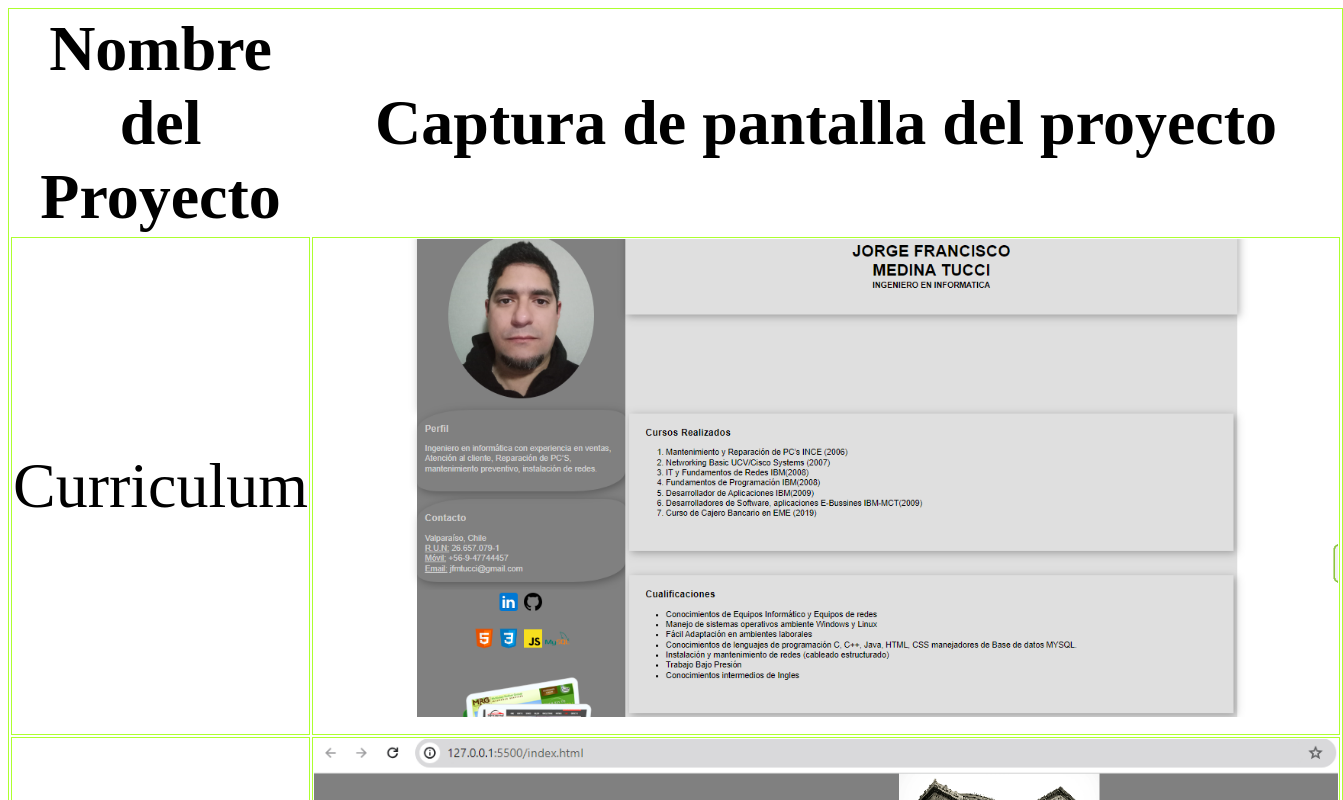
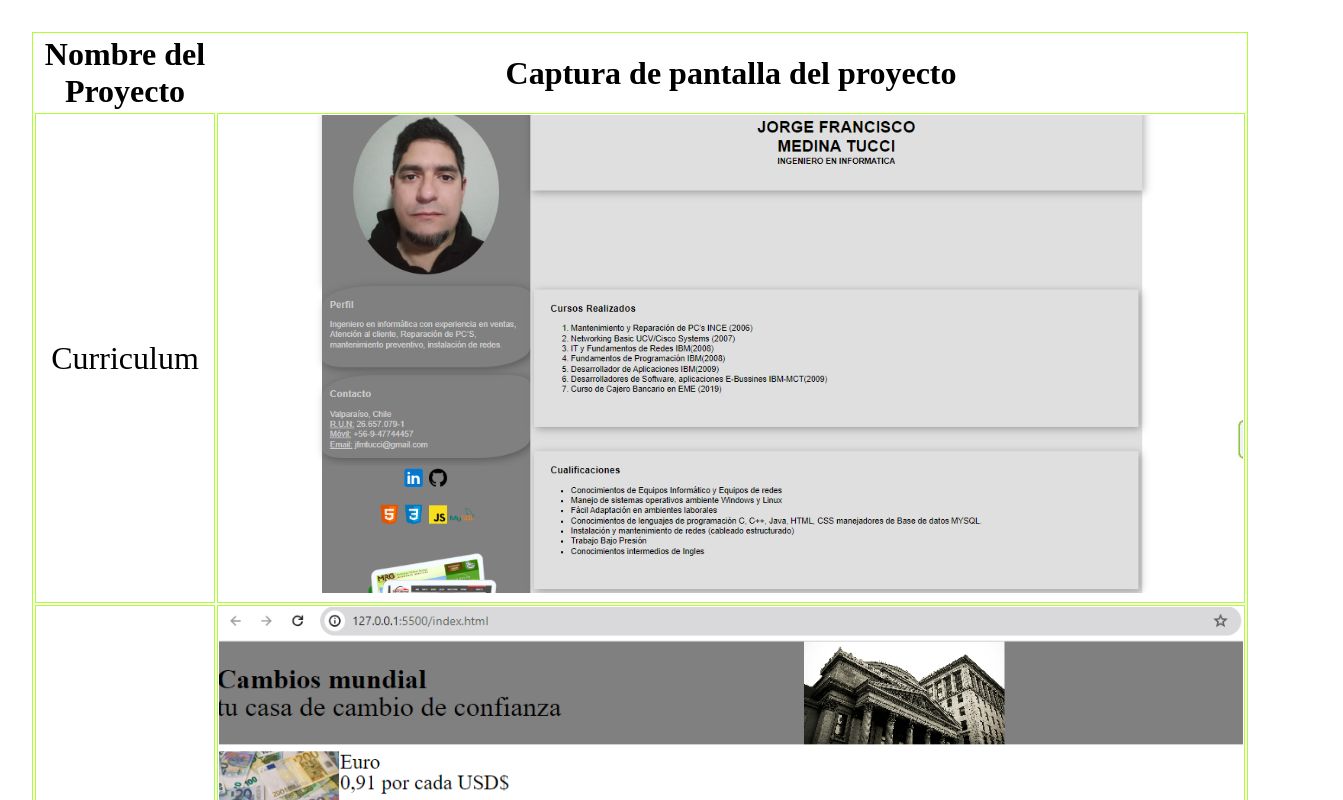
Before and after one commit to jfmtucci/proyectoGithubPages, a plain HTML site: page assets/portafolio.html in a window 1280 px wide. Shown: the top 800 px of the page, 1343 px wide, since content can reach past the window. Drawn offline with Linux system fonts and the light colour scheme.

Commit message:
subiendo revisiones en portafolio

```diff
--- a/assets/css/portafolio.css
+++ b/assets/css/portafolio.css
@@ -1,5 +1,6 @@
 body {
-  font-size: 4rem;
+  font-size: 2rem;
+  margin: 2rem;
 }
 img {
   max-width: 80vw;
```
